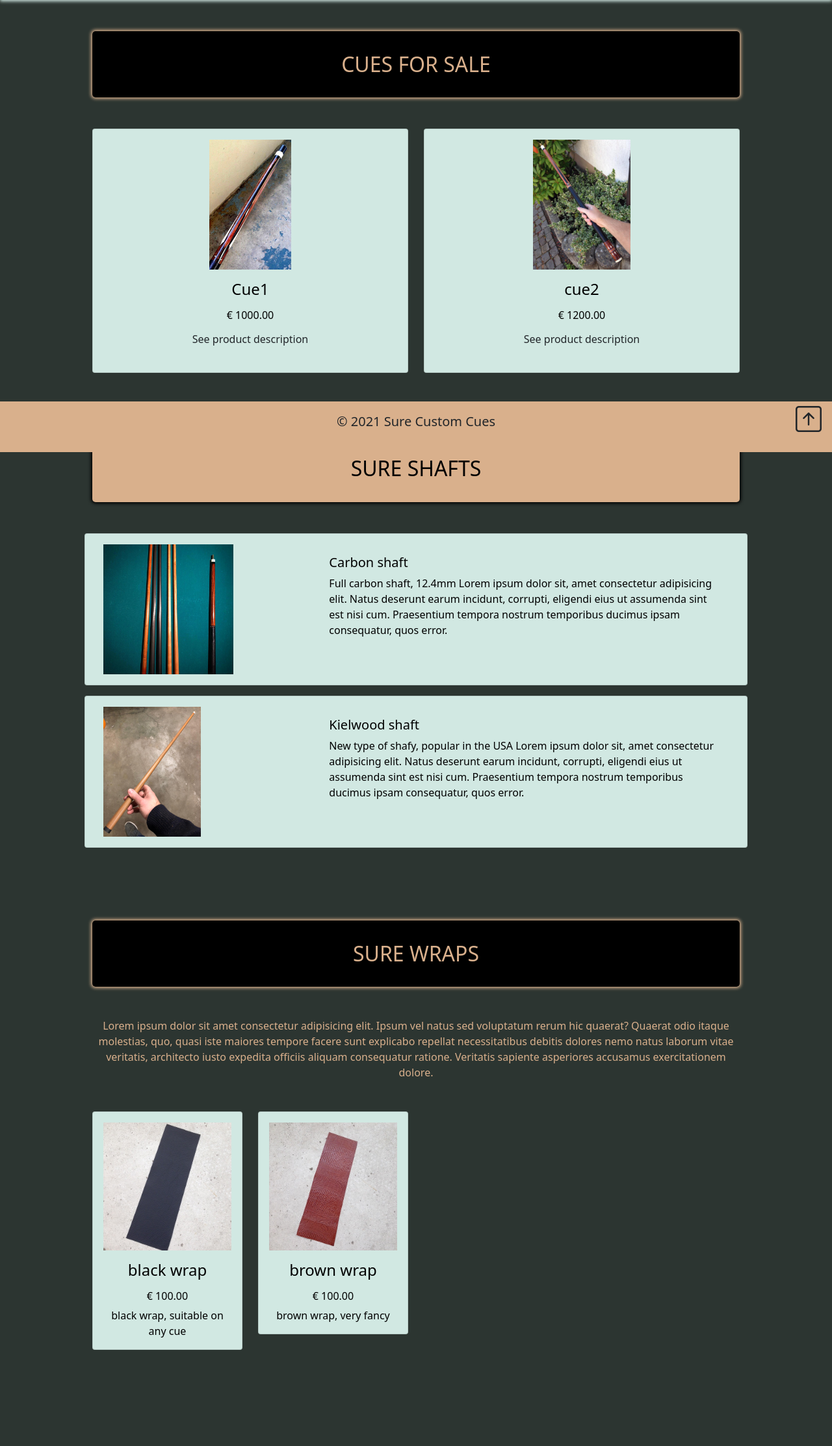
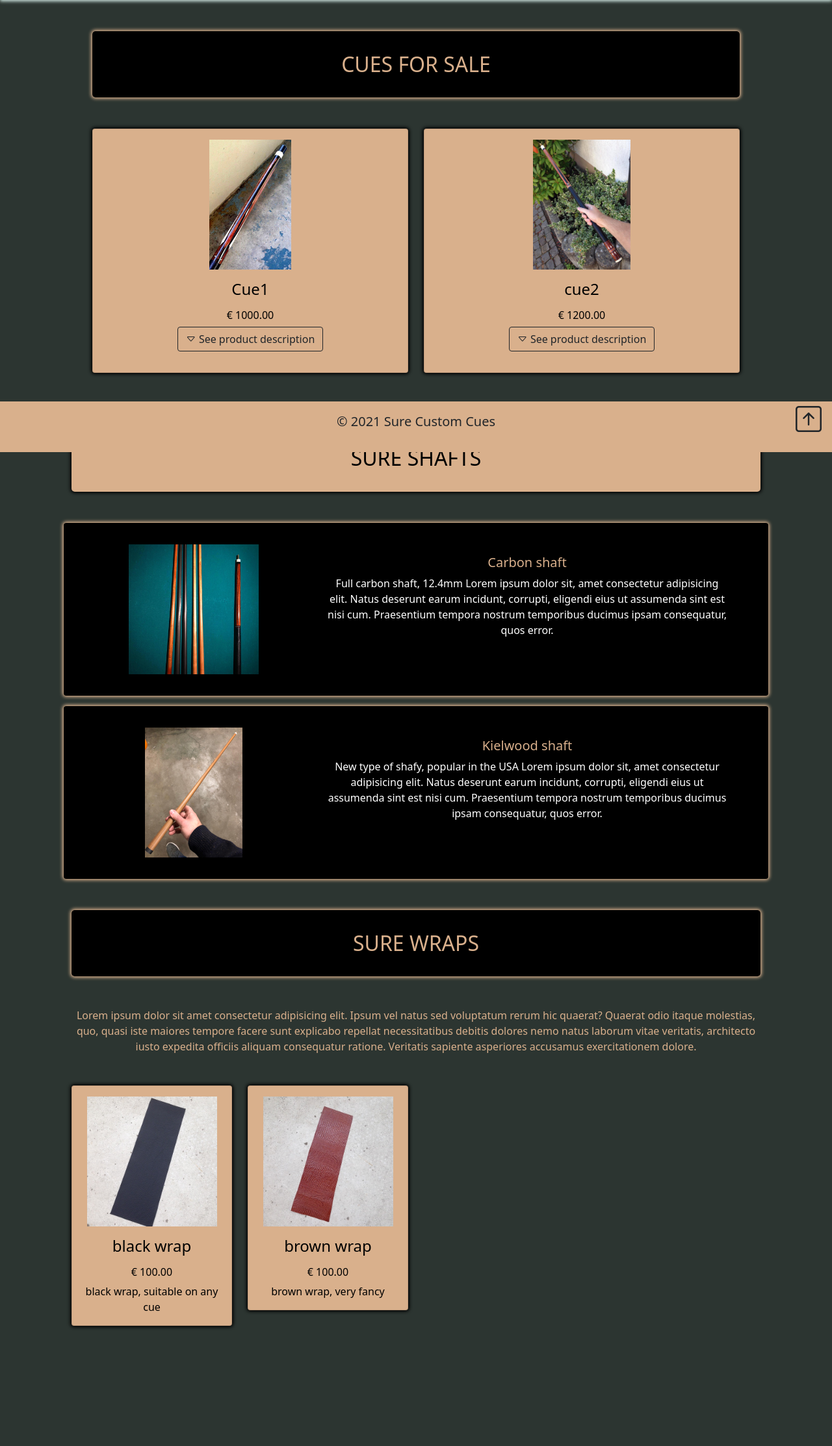
Before and after one commit to ivarsaris/sure_cues, a Django app: page /products/ in a window 1280 px wide. Shown: the part 104-2330 px from the top of the page at 65% size. After the commit the page ends 2149 px from the top, so only its background shows below. Run offline with Django 3.2, Linux system fonts and the light colour scheme; data comes from the database, SQL or seed files in the repository; some libraries are stand-ins or nearby versions.

```diff
--- a/webpage/templates/webpage/about.html
+++ b/webpage/templates/webpage/about.html
@@ -47,7 +47,7 @@
 <!-- ABOUT US SECTION -->
 
 <!-- Gallery -->
-<section class="p-5">
+<section class="p-3">
     <div class="row">
         <h2 class="text-center bg-infoo text-custom shafts-heading mb-5">GALLERY</h2>
         {% for image in gallery_images %}
--- a/webpage/templates/webpage/products.html
+++ b/webpage/templates/webpage/products.html
@@ -7,20 +7,20 @@
         <div class="row mt-5">
             {% for product in products %}
             {% if product.type == 1%}
-            <div class="col-md-6">
-                <div class="card bg-secondaryy">
+            <div class="col-md-6 mb-3">
+                <div class="card bg-infoo cues-card">
                     <div class="card-body text-center text-custom">
                         <img src="{{ product.image.url }}" class="mb-3" alt="Sure custom cue">
                         <h4 class="card-title mb-3">{{product.name}}</h4>
                         <h6>&#8364; {{product.price}}</h6>
                         <!-- use accordion so user can toggle product description -->
                         <p>
-                            <button class="btn btn-infoo" type="button" data-bs-toggle="collapse"
+                            <button class="btn btn-outline-dark" type="button" data-bs-toggle="collapse"
                                 data-bs-target="#collapseExample" aria-expanded="false" aria-controls="collapseExample">
-                                See product description
+                                <i class="bi bi-caret-down"></i> See product description
                             </button>
                         </p>
-                        <div class="collapse bg-secondaryy" id="collapseExample">
+                        <div class="collapse bg-infoo" id="collapseExample">
                             <p class="card-text">
                                 {{product.description}} Lorem ipsum dolor sit amet consectetur adipisicing elit. Magnam
                                 illo iusto assumenda ratione cum tenetur pariatur mollitia voluptate porro perspiciatis.
@@ -34,21 +34,21 @@
         </div>
     </div>
 </section>
-<section class="p-5">
+<section class="p-3">
     <div class="container">
         <h2 class="text-center bg-infoo text-custom shafts-heading">SURE SHAFTS</h2>
         <div class="row mt-5">
             {% for product in products %}
             {% if product.type == 2%}
-            <div class="card mb-3 bg-secondaryy">
-                <div class="row g-0">
+            <div class="card mb-3 bg-darkk shafts-card">
+                <div class="row g-0 card-body text-center">
                     <div class="col-md-4">
                         <img src="{{ product.image.url }}" class="img-fluid m-3" alt="{{product.name}}">
                     </div>
                     <div class="col-md-8">
-                        <div class="card-body text-custom m-3">
+                        <div class="card-body text-infoo m-3">
                             <h5 class="card-title">{{product.name}}</h5>
-                            <p class="card-text">{{product.description}} Lorem ipsum dolor sit, amet consectetur adipisicing elit. Natus deserunt earum incidunt, corrupti, eligendi eius ut assumenda sint est nisi cum. Praesentium tempora nostrum temporibus ducimus ipsam consequatur, quos error.</p>
+                            <p class="card-text text-white">{{product.description}} Lorem ipsum dolor sit, amet consectetur adipisicing elit. Natus deserunt earum incidunt, corrupti, eligendi eius ut assumenda sint est nisi cum. Praesentium tempora nostrum temporibus ducimus ipsam consequatur, quos error.</p>
                         </div>
                     </div>
                 </div>
@@ -59,7 +59,7 @@
     </div>
 </section>
 
-<section class="p-5">
+<section class="p-3">
     <div class="container">
         <h2 class="text-center bg-darkk text-infoo cues-heading product-heading">SURE WRAPS</h2>
         <p class="text-center text-infoo mt-5">Lorem ipsum dolor sit amet consectetur adipisicing elit. Ipsum vel natus sed voluptatum rerum hic quaerat? Quaerat odio itaque molestias, quo, quasi iste maiores tempore facere sunt explicabo repellat necessitatibus debitis dolores nemo natus laborum vitae veritatis, architecto iusto expedita officiis aliquam consequatur ratione. Veritatis sapiente asperiores accusamus exercitationem dolore.</p>
@@ -67,7 +67,7 @@
             {% for product in products %}
             {% if product.type == 3%}
             <div class="col-sm-6 col-md-4 col-lg-3">
-                <div class="card bg-secondaryy">
+                <div class="card bg-infoo cues-card">
                     <div class="card-body text-center text-custom">
                         <img src="{{ product.image.url }}" class="img-fluid mb-3" alt="Sure custom cue">
                         <h4 class="card-title mb-3">{{product.name}}</h4>
--- a/webpage/templates/webpage/repairs.html
+++ b/webpage/templates/webpage/repairs.html
@@ -78,6 +78,6 @@
             </div>
         </div>
     </div>
-    <section class="head p-5">
+</section>
 
-        {% endblock content %}
+{% endblock content %}
```
